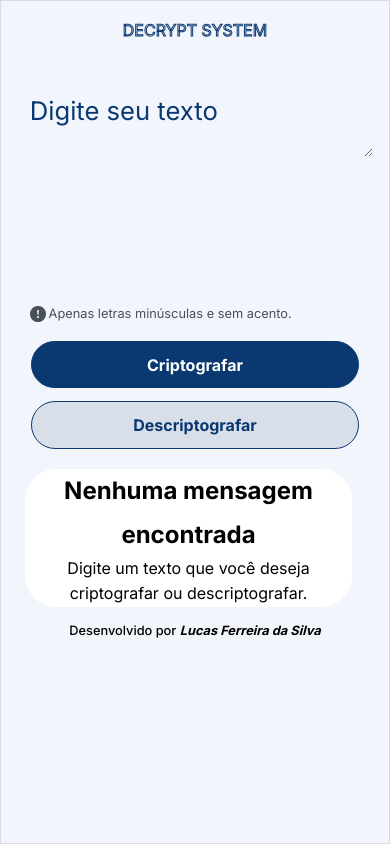
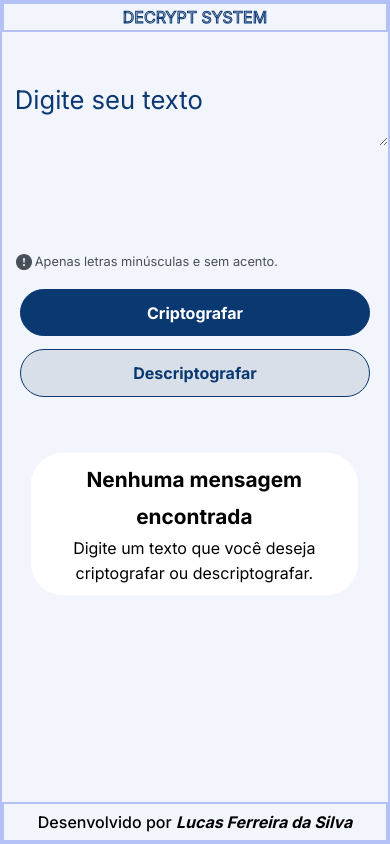
Before and after one commit to Lucasgyn94/angular_alura_challenge_decodificador, an Angular app: page /angular_alura_challenge_decodificador/ in a window 390 px wide. Built offline with nearby package versions, Linux system fonts and the light colour scheme.

Commit message:
build - atualizando rodape e bordas

```diff
--- a/src/app/app.component.css
+++ b/src/app/app.component.css
@@ -1,15 +1,15 @@
 .app-container {
-
-  padding: 1em;
-
-  max-height: 1024px;
-  height: 100vh;
-
+  margin: 0 auto;
   max-width: 1440px;
   width: 100%;
+  min-height: 100vh; /* Garante que o contêiner ocupe toda a altura da tela */
+  display: flex;
+  flex-direction: column; /* Organiza os elementos em coluna */
+  border: 2px solid #b3c1f7;
 
-  margin: 0 auto;
-  display: flex;
-  flex-direction: column; /* Garante que os elementos dentro do container sejam organizados em coluna */
-  border: 1px solid rgb(218, 217, 228);
+
 }
+
+.app-container app-content {
+  flex: 1; /* Faz o conteúdo ocupar o espaço disponível */
+}
--- a/src/app/app.responsive.component.css
+++ b/src/app/app.responsive.component.css
@@ -2,7 +2,8 @@
   .app-container {
     margin: 0;
     max-height: 933px;
-    height: 100vh;
+
+    height: 100%;
     width: 100%;
 
   }
--- a/src/app/content/content.component.css
+++ b/src/app/content/content.component.css
@@ -1,12 +1,12 @@
 @import url('https://fonts.googleapis.com/css2?family=Inter:wght@100..900&display=swap');
 
 main {
+  flex: 1;
   display: flex;
-  border: 1px solid rgb(218, 217, 228);
-  height: auto;
   width: 100%;
-  margin-bottom: 0.5em;
+  height: 100%;
 }
+
 
 .information-section {
   width: 100%;
--- a/src/app/content/content.responsive.component.css
+++ b/src/app/content/content.responsive.component.css
@@ -17,8 +17,9 @@
 
     max-height: 595px;
     height: auto;
-
     padding: 0;
+    margin-left: 1.8em;
+    margin-top: 2.5em;
 
   }
 
@@ -27,8 +28,11 @@
     max-height: auto;
   }
 
+  .search-text {
+    padding: 0.5em 0;
+  }
   .not-found-message {
-    font-size: 1.5em;
+    font-size: 1.3em;
     text-align: center;
   }
 
@@ -41,7 +45,7 @@
   }
 
   .info-container-limite {
-    padding-inline-start: 10px;
+    padding-left: 0.5em;
     margin: 0;
   }
 
@@ -56,11 +60,11 @@
 
   .text-container {
     max-height: 624px;
-    height: auto;
+    height: 100%;
     width: 100%;
 
     font-size:0.8em;
-    margin: 4em 0em 10.2em 0em ;
+    margin: 4em 0em 8em 0em ;
 
   }
 
@@ -77,7 +81,6 @@
     align-items: center;
     justify-content: center;
 
-    padding: 0;
     margin: 0;
 
   }
@@ -98,8 +101,8 @@
   }
 
   .info-box {
-    margin-top: 1em;
-    align-items: flex-start;
+
+    padding: 0.2em;
   }
 }
 /*TELAS ATÉ 768PX*/
@@ -182,12 +185,6 @@
   }
 
 }
-@media (min-width: 769px) {
-
-  .text-container {
-    margin-bottom: 20em;
-  }
-}
 
 
 @media (min-width: 1441px) {
--- a/src/app/footer/footer.component.css
+++ b/src/app/footer/footer.component.css
@@ -5,14 +5,19 @@ footer {
   flex-direction: row;
   align-items: center;
   justify-content: center;
+
+  border: 2px solid #b3c1f7;
+
+
   position: relative;
   bottom: 0;
-
 }
 
 footer p {
   font-size: 1.5em;
   padding: 0.5em;
+
+
 }
 
 footer p em {
--- a/src/app/footer/footer.responsive.component.css
+++ b/src/app/footer/footer.responsive.component.css
@@ -1,9 +1,9 @@
 @media (max-width: 480px) {
   footer p {
-    font-size: 0.8em;
+    font-size: 1em;
     font-weight: 500;
     text-align: center;
-    padding: 0;
+    padding: 0.5em;
   }
 
   footer p em {
@@ -11,7 +11,7 @@
   }
 }
 
-@media (min-width: 481px) and (max-width:768px) {
+@media (min-width: 481px) and (max-width: 768px) {
   footer p {
     font-size: 1.8em;
     padding: 0.2em;
@@ -24,15 +24,12 @@
 }
 
 @media (min-width: 769px) {
-
   footer p {
     font-size: 1em;
     padding: 0.2em;
     font-weight: 500;
   }
 }
-
-
 
 @media (min-width: 1441px) {
   footer p {
@@ -43,6 +40,4 @@
     text-align: center;
     font-weight: 500;
   }
-
-
 }
--- a/src/app/header/header.component.css
+++ b/src/app/header/header.component.css
@@ -5,8 +5,8 @@
   flex-direction: row;
   align-items: center;
   justify-content: center;
+  border: 2px solid #b3c1f7;
 
-  background-color: #F3F5FC;
   padding: 0.2em;
 }
 
--- a/src/index.html
+++ b/src/index.html
@@ -3,7 +3,7 @@
 <head>
   <meta charset="utf-8">
   <title>AngularAppDecodificador</title>
-  <!-- <base href="/"> -->
+  <!--<base href="/">-->
   <base href="/angular_alura_challenge_decodificador/">
   <meta name="viewport" content="width=device-width, initial-scale=1">
   <link rel="icon" type="image/x-icon" href="favicon.ico">
```
Also changed, not shown: 3 other files (tests, documents, lock files or other folders).
